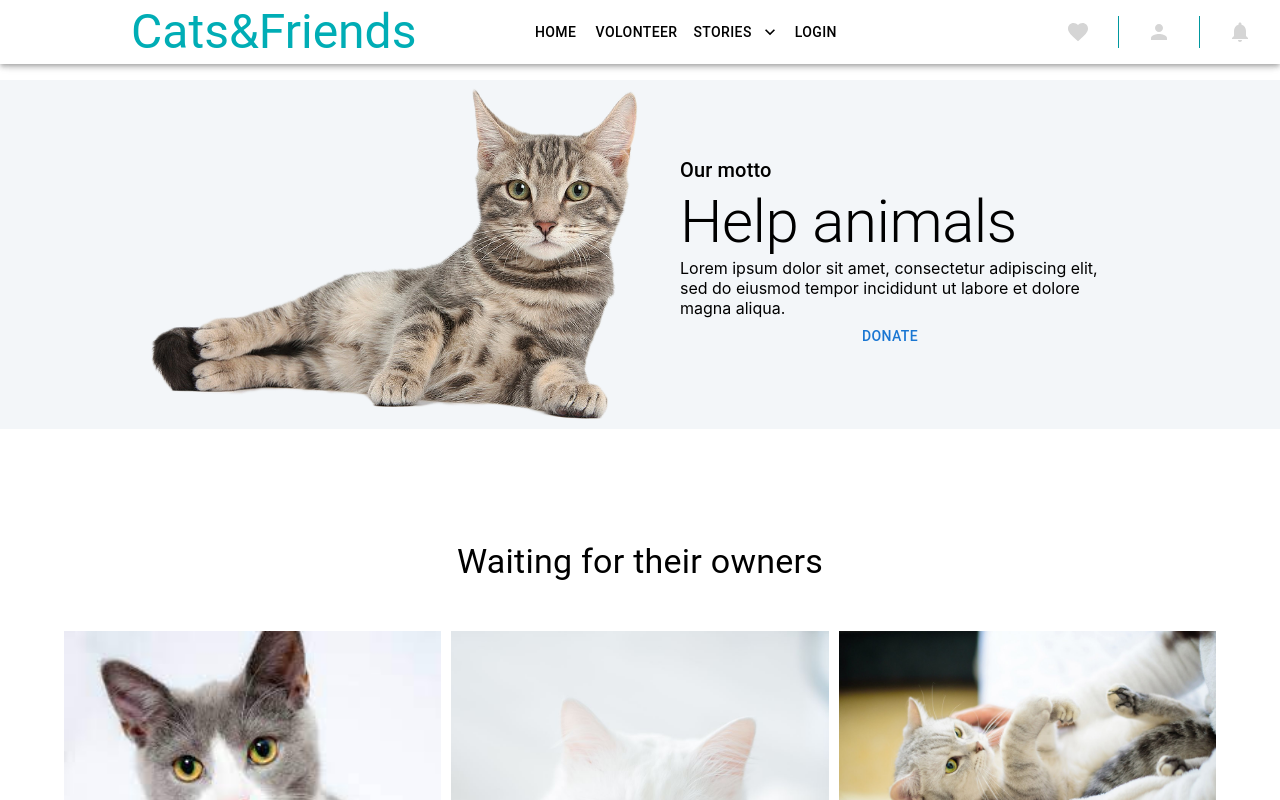
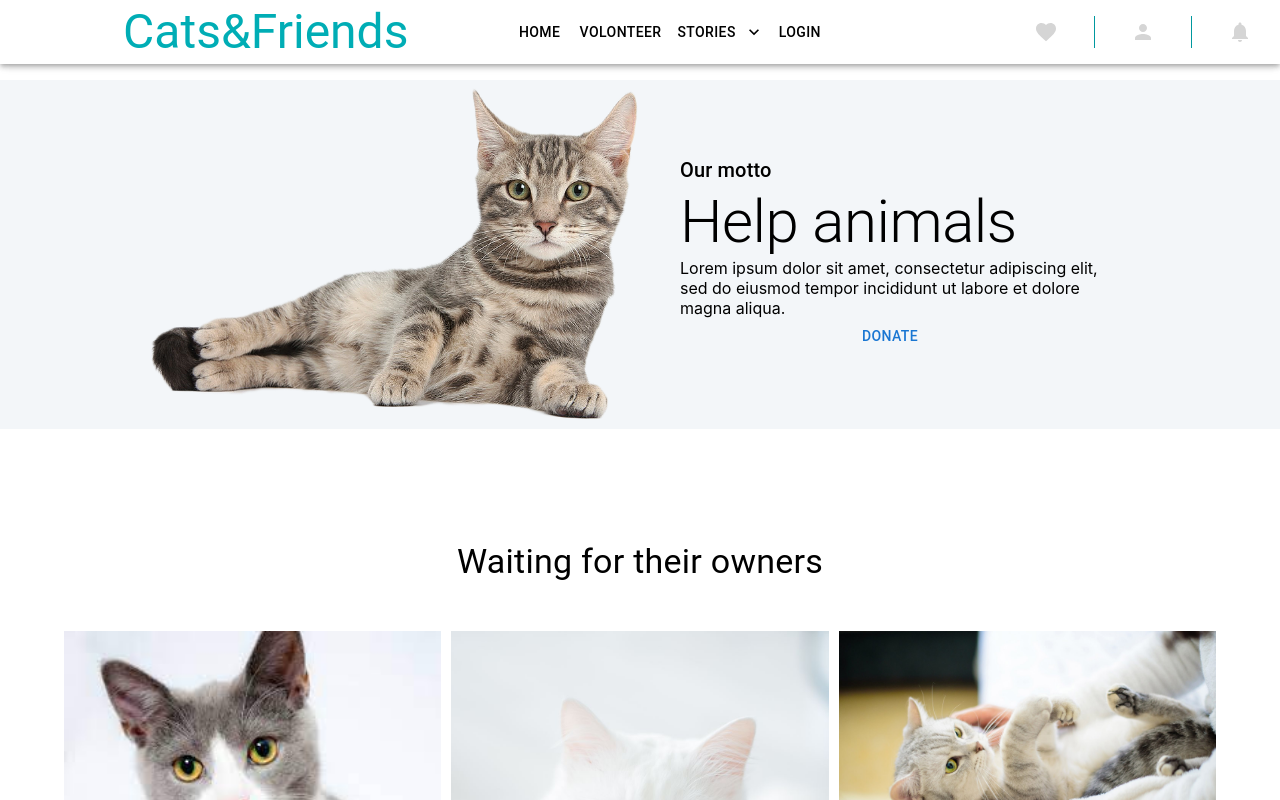
Before and after one commit to karpovska/MUI_cat_website, a React (Create React App) app: page / in a window 1280 px wide. Shown: the top 800 px of the page. Built offline with nearby package versions, Linux system fonts and the light colour scheme.

Commit message:
Change distance of icons in header

```diff
--- a/src/components/Header/RightIcons/RightIcons.js
+++ b/src/components/Header/RightIcons/RightIcons.js
@@ -9,6 +9,8 @@ import { Colors } from "../../../styles";
 
 function ActionIcons() {
     const showForLargeScreen  = useMediaQuery('(min-width:900px)');
+    const changeIconDistance  = useMediaQuery('(min-width:1200px)');
+    const distance = changeIconDistance ? 4 : 1;
 
     return(
         <>
@@ -24,7 +26,7 @@ function ActionIcons() {
                     m: 0.5,
                     },
                 '& hr': {
-                    mx: 3,
+                    mx: distance,
                     },
             }}
         >
```
